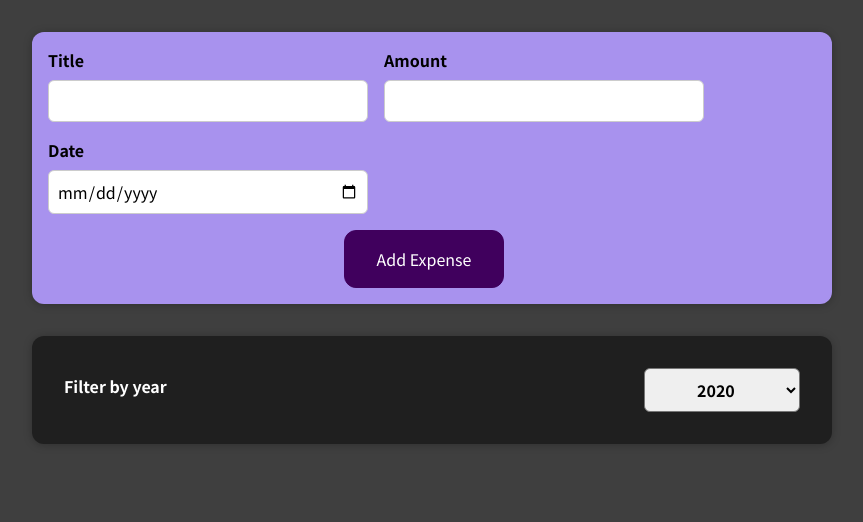
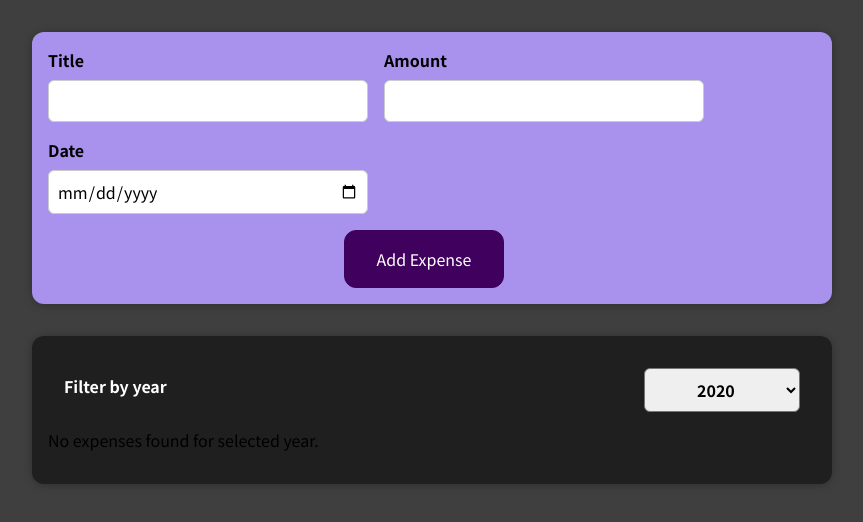
Before and after one commit to rox0r/React-Practice-1.1, a React (Create React App) app: page / in a window 1280 px wide. Shown: the top 522 px of the page, without its empty margins (208-1071 px from the left). Built offline with nearby package versions, Linux system fonts and the light colour scheme.

Commit message:
Show conditional msg when no expense match the filter

```diff
--- a/src/App.js
+++ b/src/App.js
@@ -14,6 +14,12 @@ const defaultExpenses = [
     title: "Car Service",
     amount: 100.0,
     date: new Date(2022, 5, 15),
+  },
+  {
+    id: "e3",
+    title: "Spare Parts",
+    amount: 69.99,
+    date: new Date(2019, 5, 15),
   },
 ];
 
--- a/src/components/Expenses/Expenses.js
+++ b/src/components/Expenses/Expenses.js
@@ -15,6 +15,20 @@ function Expenses({ expenses }) {
     return expense.date.getFullYear().toString() === filteredYear;
   });
 
+  let expensesRenderContent = <p>No expenses found for selected year.</p>;
+  if (filteredExpenses.length > 0) {
+    expensesRenderContent = filteredExpenses.map((expense) => {
+      return (
+        <ExpenseItem
+          key={expense.id}
+          expenseTitle={expense.title}
+          amount={expense.amount}
+          date={expense.date}
+        />
+      );
+    });
+  }
+
   return (
     <div>
       <Card className="expenses">
@@ -22,16 +36,7 @@ function Expenses({ expenses }) {
           selected={filteredYear}
           onChangeFilter={filterChangeHandler}
         />
-        {filteredExpenses.map((expense) => {
-          return (
-            <ExpenseItem
-              key={expense.id}
-              expenseTitle={expense.title}
-              amount={expense.amount}
-              date={expense.date}
-            />
-          );
-        })}
+        {expensesRenderContent}
       </Card>
     </div>
   );
```
Also changed, not shown: 1 other file (tests, documents, lock files or other folders).
